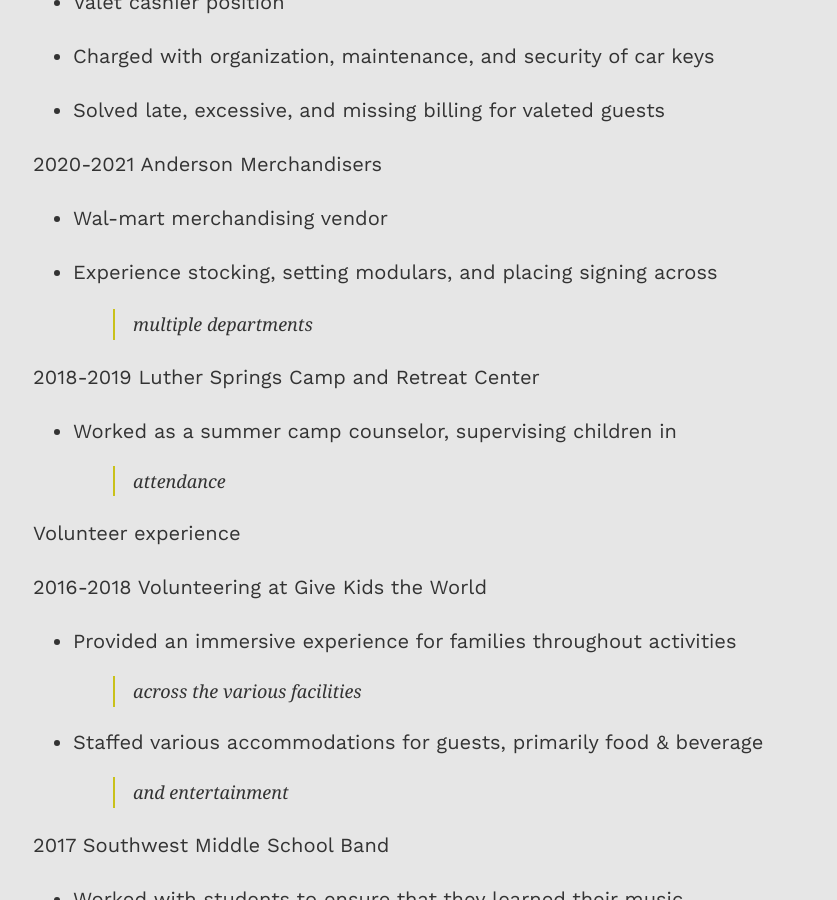
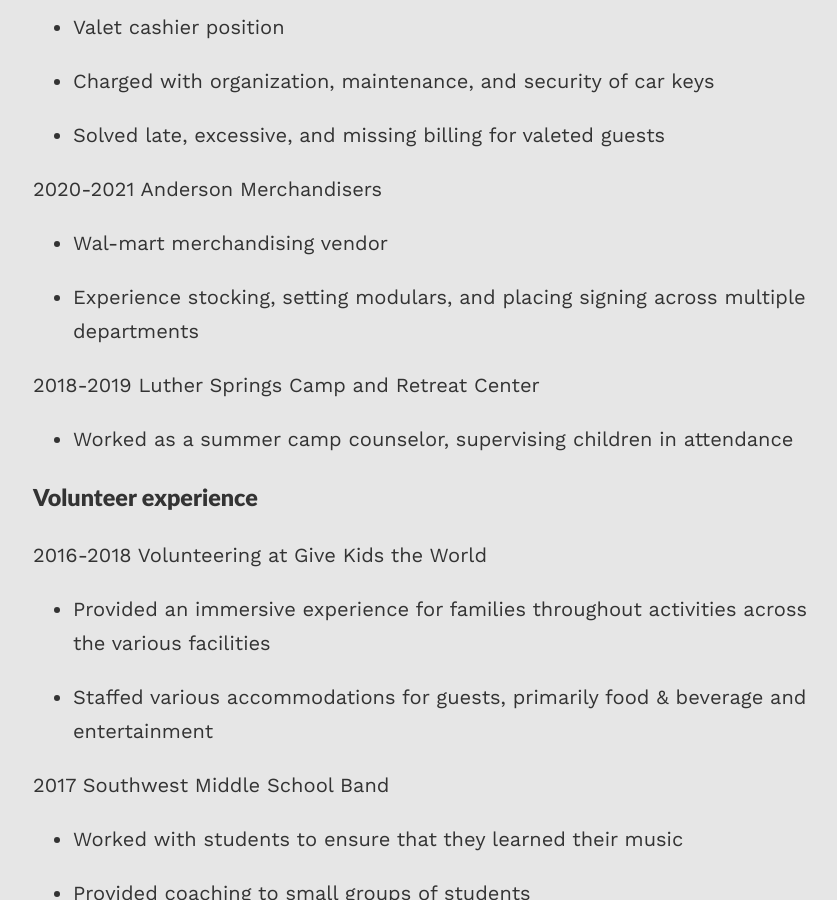
Before and after one commit to hovendm/gradfolio, a Jekyll site: the page built from cv.md, in a window 1280 px wide and 900 px high, scrolled down 1125 px. Shown: the whole window, without its empty margins (207-1044 px from the left). Built offline with Jekyll 4.4.1, drawn with Linux system fonts in a browser that asks for light colours; nearby versions of some CDN libraries.

Commit message:
resume headers

```diff
--- a/cv.md
+++ b/cv.md
@@ -8,15 +8,15 @@
 
 Dylan Hoven
 
--   8225 Caraway Drive
+8225 Caraway Drive
 
-    Orlando, FL 32819
+Orlando, FL 32819
 
 813-449-3100
 
 hovendm@gmail.com
 
-Education
+### Education ###
 
 2018-2021 University of North Florida, Jacksonville Florida
 
@@ -28,7 +28,7 @@
 
 2014-2015 Howard W. Blake High School, Tampa, Florida
 
-Academic Achievements
+### Academic Achievements ###
 
 2018-2021 UNF Hicks honors college student
 
@@ -36,7 +36,7 @@
 
 Beginner French
 
-Work Experience
+### Work Experience ###
 
 2022 Hard Rock Hotel at Universal Studios
 
@@ -50,23 +50,19 @@
 
 -   Wal-mart merchandising vendor
 
--   Experience stocking, setting modulars, and placing signing across
-    > multiple departments
+-   Experience stocking, setting modulars, and placing signing across multiple departments
 
 2018-2019 Luther Springs Camp and Retreat Center
 
--   Worked as a summer camp counselor, supervising children in
-    > attendance
+-   Worked as a summer camp counselor, supervising children in attendance
 
-Volunteer experience
+### Volunteer experience ###
 
 2016-2018 Volunteering at Give Kids the World
 
--   Provided an immersive experience for families throughout activities
-    > across the various facilities
+-   Provided an immersive experience for families throughout activities across the various facilities
 
--   Staffed various accommodations for guests, primarily food & beverage
-    > and entertainment
+-   Staffed various accommodations for guests, primarily food & beverage and entertainment
 
 2017 Southwest Middle School Band
 
```
